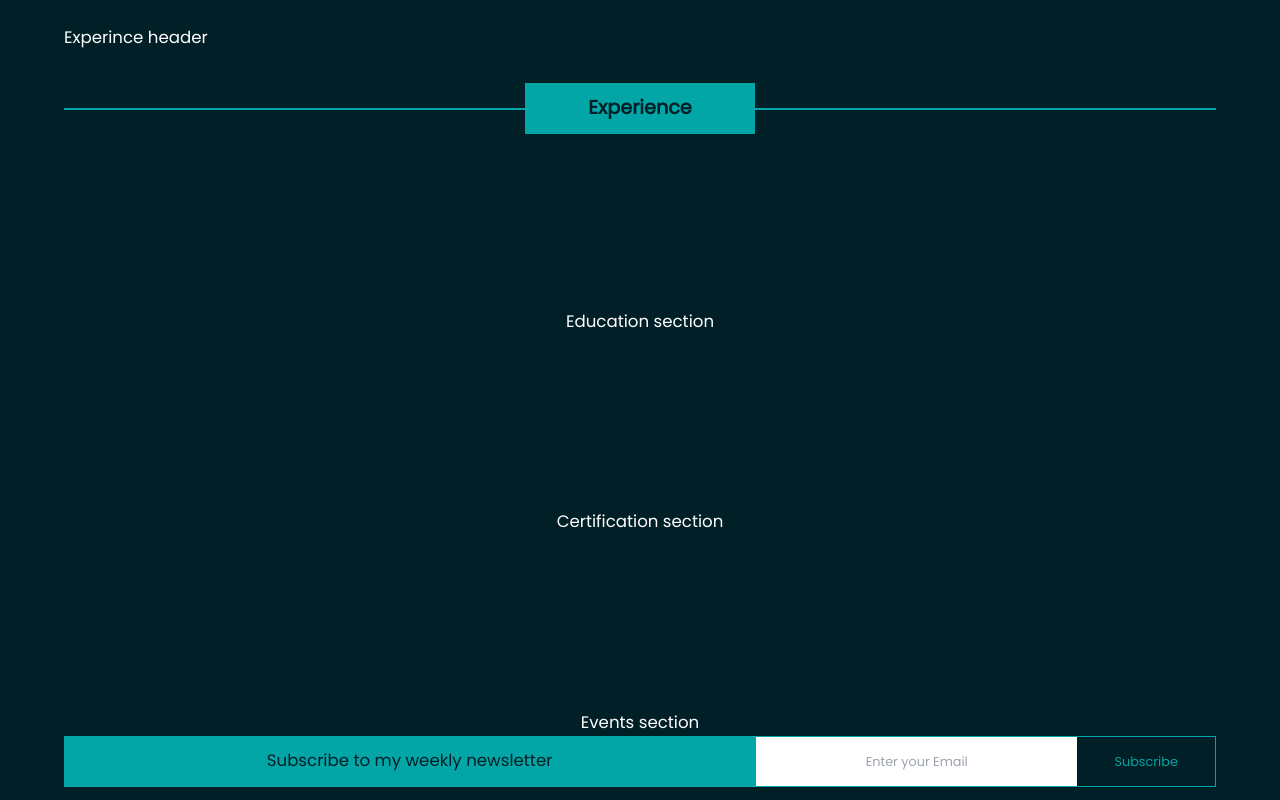
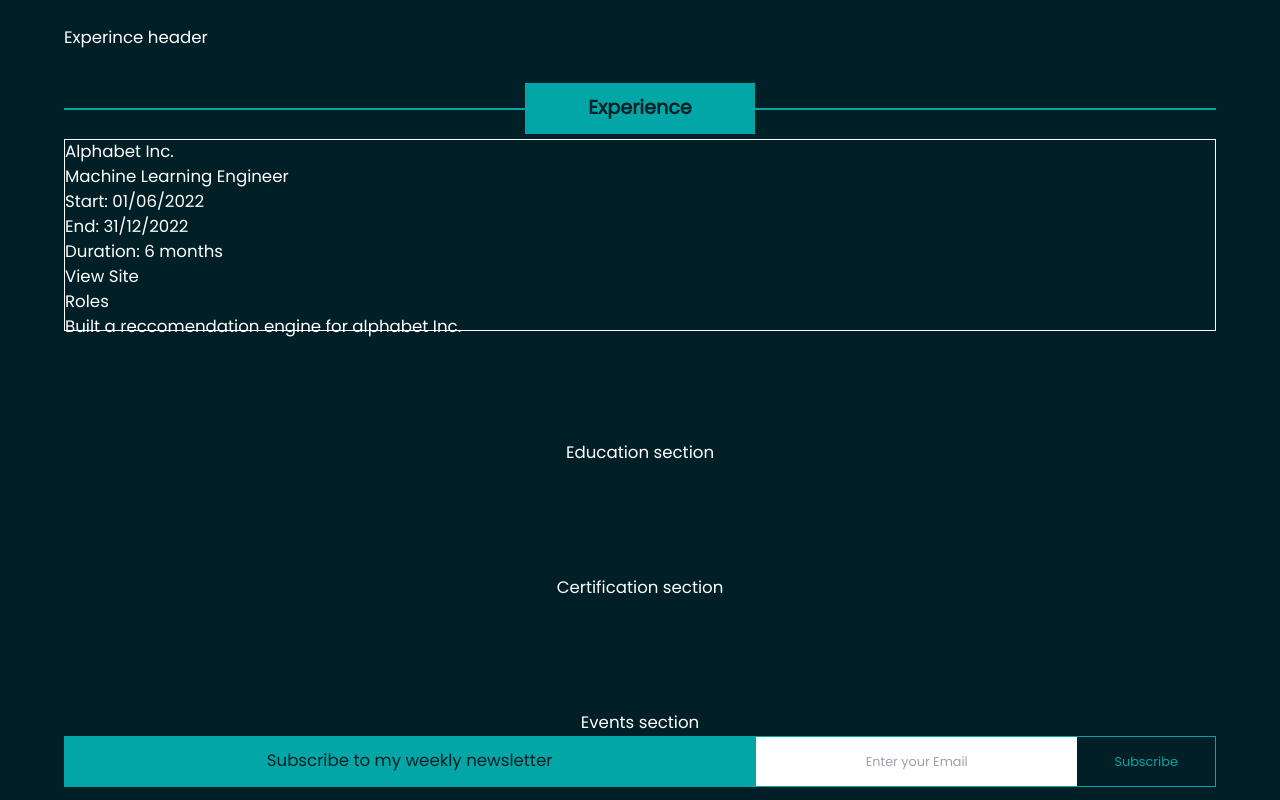
Before and after one commit to MokuaEnock/moku, a React (Create React App) app: page /experience in a window 1280 px wide. Shown: the top 800 px of the page. Built offline with nearby package versions, Linux system fonts and the light colour scheme.

Commit message:
create the basic structure of experince card

```diff
--- a/src/components/Experience/Experince.js
+++ b/src/components/Experience/Experince.js
@@ -14,7 +14,27 @@ export default function Experience() {
           <span></span>
         </div>
 
-        <div className="experience-card"></div>
+        <div className="experience-card">
+          <div className="experience-card-1">
+            <h3>Alphabet Inc.</h3>
+
+            <span className="experince-card-info">
+              <p>Machine Learning Engineer</p>
+              <p>Start: 01/06/2022</p>
+              <p>End: 31/12/2022</p>
+              <p>Duration: 6 months</p>
+            </span>
+
+            <span className="experience-card-button">
+              <button>View Site</button>
+            </span>
+          </div>
+
+          <div className="experience-card-1">
+            <h4>Roles</h4>
+            <p>Built a reccomendation engine for alphabet Inc.</p>
+          </div>
+        </div>
       </section>
     );
   }
--- a/src/components/Experience/exp.css
+++ b/src/components/Experience/exp.css
@@ -20,6 +20,7 @@
   align-items: center;
   justify-content: space-between;
 }
+
 .experience-header-display > p {
   width: 20%;
   height: 100%;
@@ -29,10 +30,18 @@
   justify-content: center;
   font-size: 1.5vw;
   font-weight: bold;
-  color: #011F26;
-  background-color: #03A6A6;
+  color: #011f26;
+  background-color: #03a6a6;
 }
+
 .experience-header-display > span {
   width: 40%;
-  border: thin solid #03A6A6;
+  border: thin solid #03a6a6;
 }
+
+.experience-card {
+  margin-top: 0.4vw;
+  width: 100%;
+  height: 15vw;
+  border: thin solid white;
+}
```
